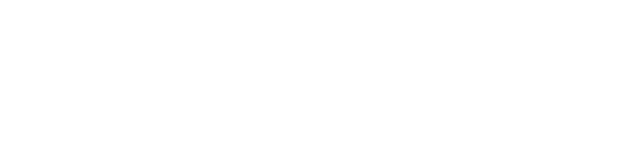
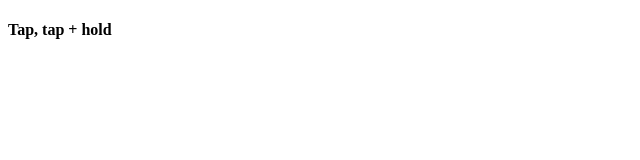
Before and after one commit to Jaswetz/cxrxr, a plain HTML site: page index.html in a window 1280 px wide. Shown: the whole page, without its empty margins (0-640 px from the left). Drawn offline with Linux system fonts and the light colour scheme.

Commit message:
add directions

```diff
--- a/index.html
+++ b/index.html
@@ -26,6 +26,7 @@
     </style>
 </head>
 <body>
+    <h4>Tap, tap + hold</h4>
     <svg id="cursor" width="87" height="87" viewBox="0 0 87 87" fill="none" xmlns="http://www.w3.org/2000/svg">
         <line y1="43.5" x2="38" y2="43.5" stroke="black"/>
         <line x1="49" y1="43.5" x2="87" y2="43.5" stroke="black"/>
```
Also changed, not shown: 1 other file.
